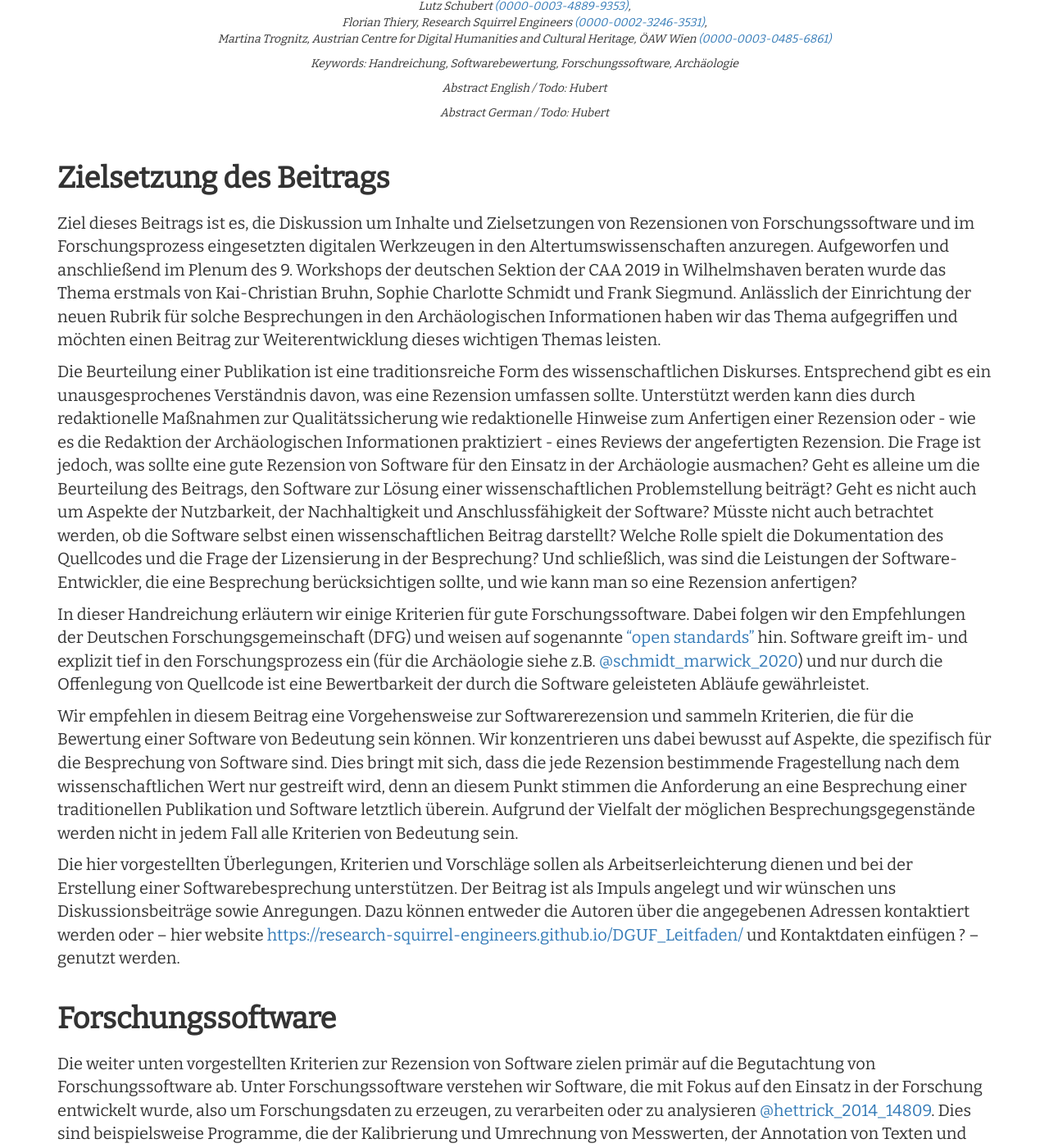
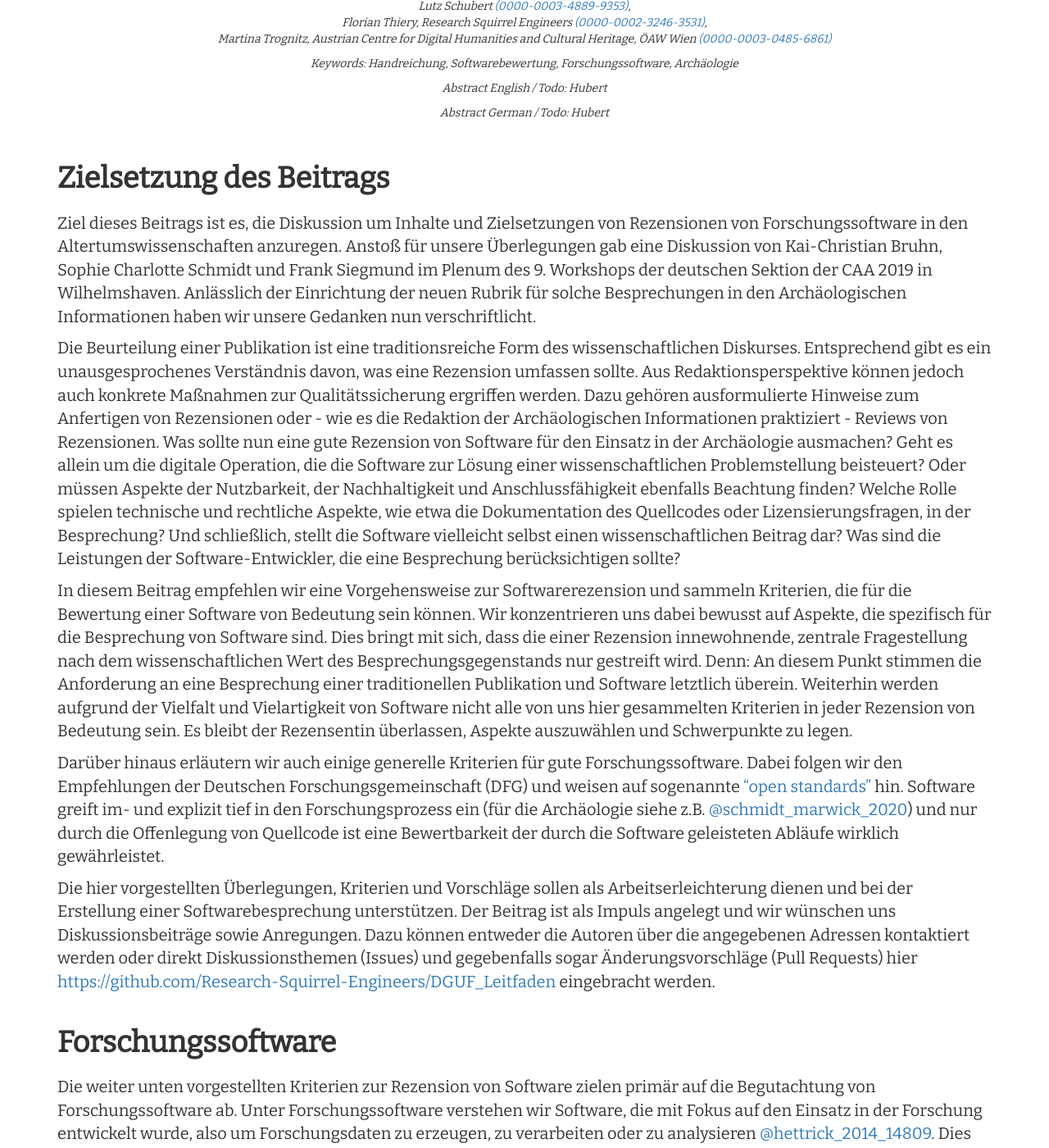
Before and after one commit to Research-Squirrel-Engineers/Impuls_SoftwareRezensionen_DGUF, a Jekyll site: the page built from Draft.md, in a window 1280 px wide and 1400 px high, scrolled down 318 px. Shown: the whole window at 82% size. Built offline with Jekyll 4.4.1, drawn with Linux system fonts in a browser that asks for light colours; nearby versions of some CDN libraries.

Commit message:
Sprachliche Anpassungsvorschläge für 'Zielsetzung des Beitrags'

```diff
--- a/Draft.md
+++ b/Draft.md
@@ -58,15 +58,16 @@ keywords_en:
 
 
 ## Zielsetzung des Beitrags
-Ziel dieses Beitrags ist es, die Diskussion um Inhalte und Zielsetzungen von Rezensionen von Forschungssoftware und im Forschungsprozess eingesetzten digitalen Werkzeugen in den Altertumswissenschaften anzuregen. Aufgeworfen und anschließend im Plenum des 9. Workshops der deutschen Sektion der CAA 2019 in Wilhelmshaven beraten wurde das Thema erstmals von Kai-Christian Bruhn, Sophie Charlotte Schmidt und Frank Siegmund. Anlässlich der Einrichtung der neuen Rubrik für solche Besprechungen in den Archäologischen Informationen haben wir das Thema aufgegriffen und möchten einen Beitrag zur Weiterentwicklung dieses wichtigen Themas leisten.
 
-Die Beurteilung einer Publikation ist eine traditionsreiche Form des wissenschaftlichen Diskurses. Entsprechend gibt es ein unausgesprochenes Verständnis davon, was eine Rezension umfassen sollte. Unterstützt werden kann dies durch redaktionelle Maßnahmen zur Qualitätssicherung wie redaktionelle Hinweise zum Anfertigen einer Rezension oder - wie es die Redaktion der Archäologischen Informationen praktiziert - eines Reviews der angefertigten Rezension. Die Frage ist jedoch, was sollte eine gute Rezension von Software für den Einsatz in der Archäologie ausmachen? Geht es alleine um die Beurteilung des Beitrags, den Software zur Lösung einer wissenschaftlichen Problemstellung beiträgt? Geht es nicht auch um Aspekte der Nutzbarkeit, der Nachhaltigkeit und Anschlussfähigkeit der Software? Müsste nicht auch betrachtet werden, ob die Software selbst einen wissenschaftlichen Beitrag darstellt? Welche Rolle spielt die Dokumentation des Quellcodes und die Frage der Lizensierung in der Besprechung? Und schließlich, was sind die Leistungen der Software-Entwickler, die eine Besprechung berücksichtigen sollte, und wie kann man so eine Rezension anfertigen?
+Ziel dieses Beitrags ist es, die Diskussion um Inhalte und Zielsetzungen von Rezensionen von Forschungssoftware in den Altertumswissenschaften anzuregen. Anstoß für unsere Überlegungen gab eine Diskussion von Kai-Christian Bruhn, Sophie Charlotte Schmidt und Frank Siegmund im Plenum des 9. Workshops der deutschen Sektion der CAA 2019 in Wilhelmshaven. Anlässlich der Einrichtung der neuen Rubrik für solche Besprechungen in den Archäologischen Informationen haben wir unsere Gedanken nun verschriftlicht.
 
-In dieser Handreichung erläutern wir einige Kriterien für gute Forschungssoftware. Dabei folgen wir den Empfehlungen der Deutschen Forschungsgemeinschaft (DFG) und weisen auf sogenannte ["open standards"](http://xml.coverpages.org/openStandards.html) hin. Software greift im- und explizit tief in den Forschungsprozess ein (für die Archäologie siehe z.B. [@schmidt_marwick_2020](#schmidt_marwick_2020)) und nur durch die Offenlegung von Quellcode ist eine Bewertbarkeit der durch die Software geleisteten Abläufe gewährleistet.
+Die Beurteilung einer Publikation ist eine traditionsreiche Form des wissenschaftlichen Diskurses. Entsprechend gibt es ein unausgesprochenes Verständnis davon, was eine Rezension umfassen sollte. Aus Redaktionsperspektive können jedoch auch konkrete Maßnahmen zur Qualitätssicherung ergriffen werden. Dazu gehören ausformulierte Hinweise zum Anfertigen von Rezensionen oder - wie es die Redaktion der Archäologischen Informationen praktiziert - Reviews von Rezensionen. Was sollte nun eine gute Rezension von Software für den Einsatz in der Archäologie ausmachen? Geht es allein um die digitale Operation, die die Software zur Lösung einer wissenschaftlichen Problemstellung beisteuert? Oder müssen Aspekte der Nutzbarkeit, der Nachhaltigkeit und Anschlussfähigkeit ebenfalls Beachtung finden? Welche Rolle spielen technische und rechtliche Aspekte, wie etwa die Dokumentation des Quellcodes oder Lizensierungsfragen, in der Besprechung? Und schließlich, stellt die Software vielleicht selbst einen wissenschaftlichen Beitrag dar? Was sind die Leistungen der Software-Entwickler, die eine Besprechung berücksichtigen sollte?
 
-Wir empfehlen in diesem Beitrag eine Vorgehensweise zur Softwarerezension und sammeln Kriterien, die für die Bewertung einer Software von Bedeutung sein können. Wir konzentrieren uns dabei bewusst auf Aspekte, die spezifisch für die Besprechung von Software sind. Dies bringt mit sich, dass die jede Rezension bestimmende Fragestellung nach dem wissenschaftlichen Wert nur gestreift wird, denn an diesem Punkt stimmen die Anforderung an eine Besprechung einer traditionellen Publikation und Software letztlich überein. Aufgrund der Vielfalt der möglichen Besprechungsgegenstände werden nicht in jedem Fall alle Kriterien von Bedeutung sein.
+In diesem Beitrag empfehlen wir eine Vorgehensweise zur Softwarerezension und sammeln Kriterien, die für die Bewertung einer Software von Bedeutung sein können. Wir konzentrieren uns dabei bewusst auf Aspekte, die spezifisch für die Besprechung von Software sind. Dies bringt mit sich, dass die einer Rezension innewohnende, zentrale Fragestellung nach dem wissenschaftlichen Wert des Besprechungsgegenstands nur gestreift wird. Denn: An diesem Punkt stimmen die Anforderung an eine Besprechung einer traditionellen Publikation und Software letztlich überein. Weiterhin werden aufgrund der Vielfalt und Vielartigkeit von Software nicht alle von uns hier gesammelten Kriterien in jeder Rezension von Bedeutung sein. Es bleibt der Rezensentin überlassen, Aspekte auszuwählen und Schwerpunkte zu legen.
 
-Die hier vorgestellten Überlegungen, Kriterien und Vorschläge sollen als Arbeitserleichterung dienen und bei der Erstellung einer Softwarebesprechung unterstützen. Der Beitrag ist als Impuls angelegt und wir wünschen uns Diskussionsbeiträge sowie Anregungen. Dazu können entweder die Autoren über die angegebenen Adressen kontaktiert werden oder -- hier website [https://research-squirrel-engineers.github.io/DGUF_Leitfaden/](https://research-squirrel-engineers.github.io/DGUF_Leitfaden/) und Kontaktdaten einfügen ? -- genutzt werden.
+Darüber hinaus erläutern wir auch einige generelle Kriterien für gute Forschungssoftware. Dabei folgen wir den Empfehlungen der Deutschen Forschungsgemeinschaft (DFG) und weisen auf sogenannte ["open standards"](http://xml.coverpages.org/openStandards.html) hin. Software greift im- und explizit tief in den Forschungsprozess ein (für die Archäologie siehe z.B. [@schmidt_marwick_2020](#schmidt_marwick_2020)) und nur durch die Offenlegung von Quellcode ist eine Bewertbarkeit der durch die Software geleisteten Abläufe wirklich gewährleistet.
+
+Die hier vorgestellten Überlegungen, Kriterien und Vorschläge sollen als Arbeitserleichterung dienen und bei der Erstellung einer Softwarebesprechung unterstützen. Der Beitrag ist als Impuls angelegt und wir wünschen uns Diskussionsbeiträge sowie Anregungen. Dazu können entweder die Autoren über die angegebenen Adressen kontaktiert werden oder direkt Diskussionsthemen (Issues) und gegebenfalls sogar Änderungsvorschläge (Pull Requests) hier [https://github.com/Research-Squirrel-Engineers/DGUF_Leitfaden](https://github.com/Research-Squirrel-Engineers/DGUF_Leitfaden) eingebracht werden.
 
 ## Forschungssoftware
 
```
